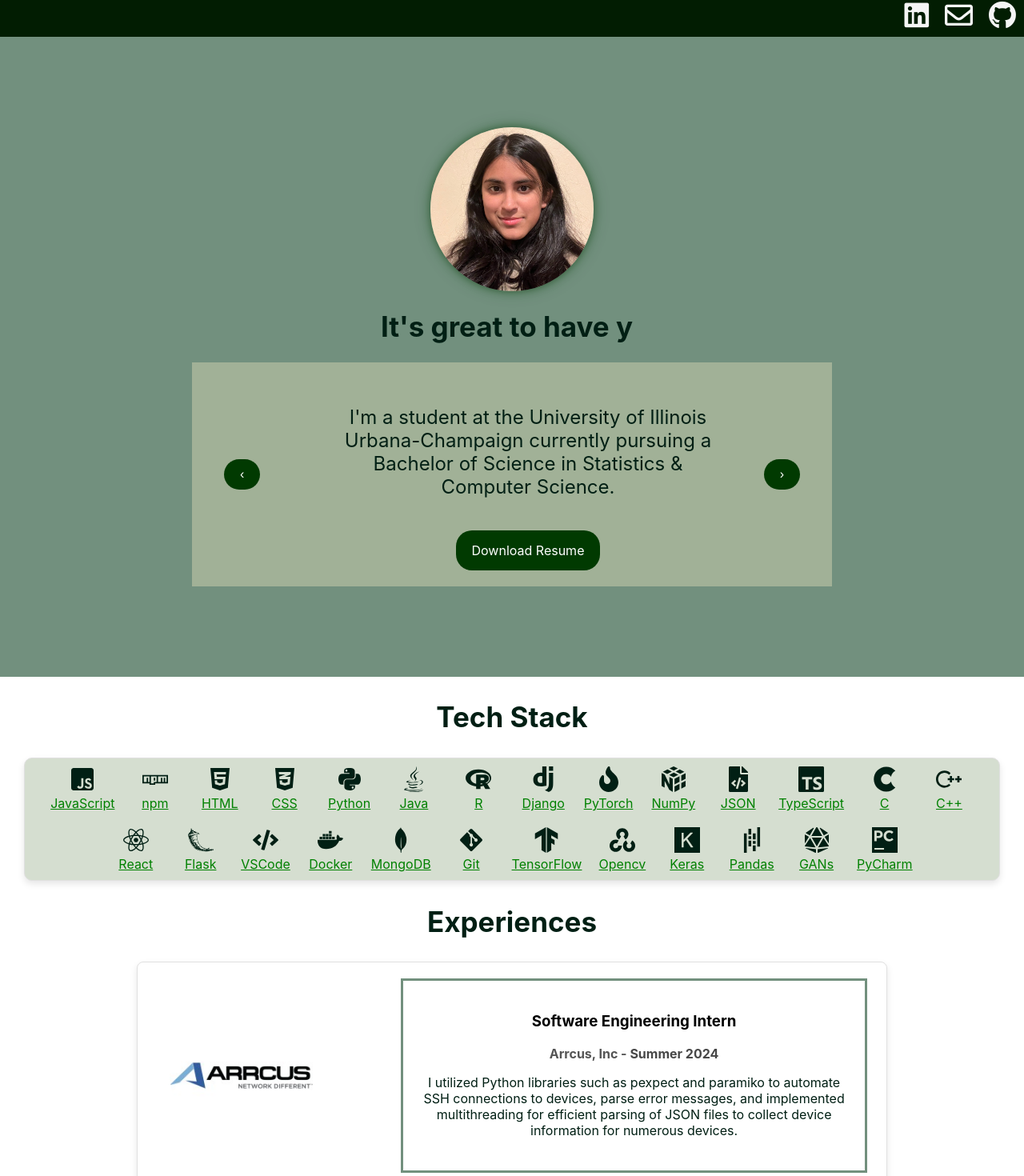
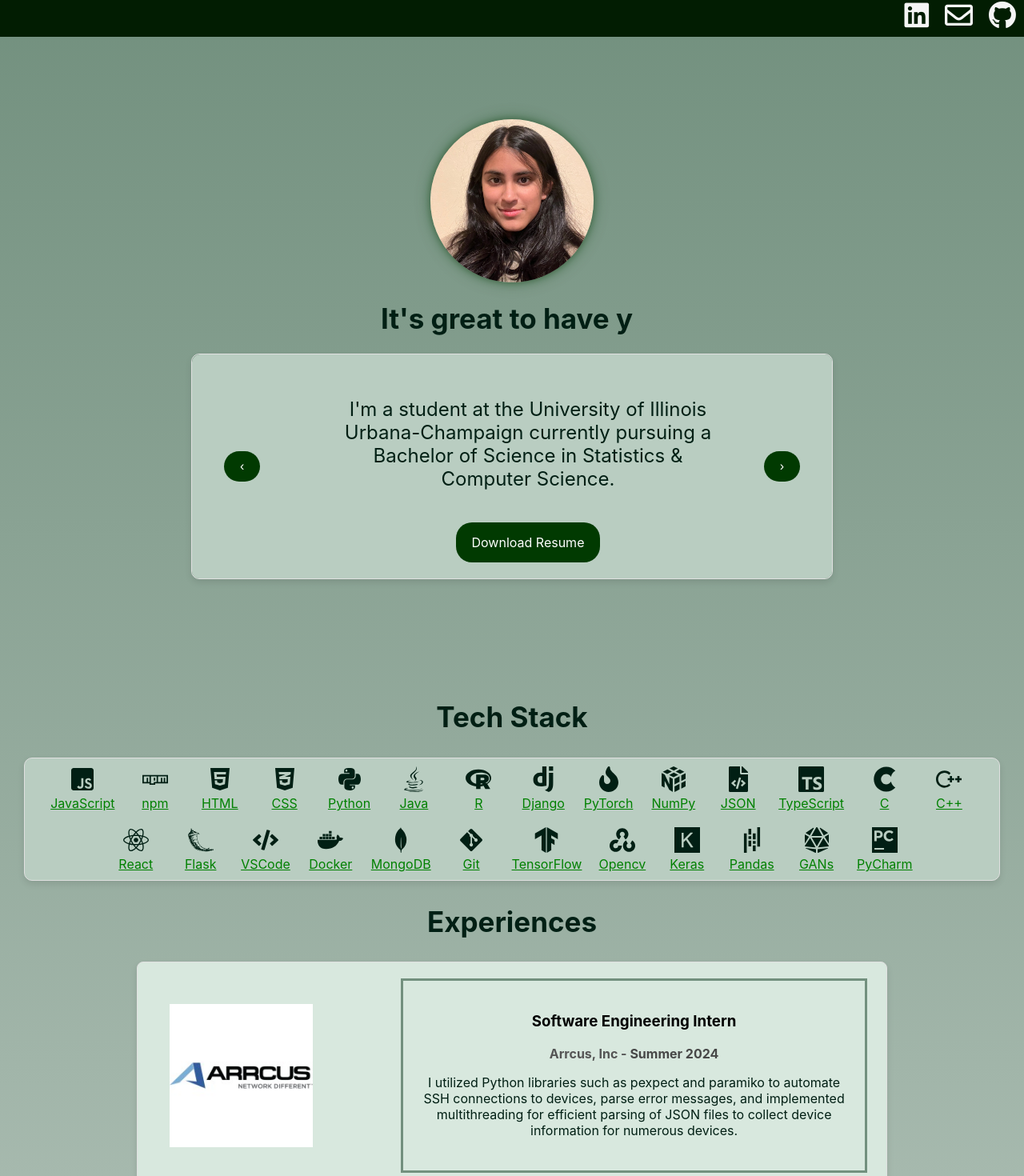
Before and after one commit to ssundr/ssundr.github.io, a React (Create React App) app in the folder portfolio/: page / in a window 1280 px wide. Shown: the part 9-1479 px from the top of the page at 80% size. Built offline with nearby package versions, Linux system fonts and the light colour scheme; a web font is replaced by a local one.

Commit message:
complete

```diff
--- a/portfolio/src/App.css
+++ b/portfolio/src/App.css
@@ -1,5 +1,6 @@
 .App {
   text-align: center;
+  background-image: linear-gradient(#72907e, rgb(255, 255, 255));
 }
 
 .App-logo {
@@ -30,7 +31,7 @@ h5 {
 }
 
 .App-header {
-  background-color: #72907e;
+  /* background-color: #72907e; */
   min-height: 100vh;
   display: flex;
   flex-direction: column;
@@ -51,13 +52,17 @@ h5 {
   margin: 0 auto; /* Center horizontally */
   height: 280px; /* Adjust height as needed */
   overflow: hidden;
+  margin-bottom: -8.5%;
+  border-radius: 10px;
+  box-shadow: 0 4px 8px rgba(0, 0, 0, 0.1);
+  border: 1px solid #e0e0e0;
 }
 
 .flashcard {
   position: absolute;
   width: 100%; /* Full width of flashcard container */
   height: 100%;
-  background-color: #a1b197;
+  background-color: white;
   box-shadow: 0 2px 4px rgba(0,0,0,0.1);
   display: flex;
   flex-direction: column; /* Ensure button stays below content */
@@ -68,15 +73,19 @@ h5 {
   opacity: 0;
   transition: opacity 0.3s ease;
   padding: 20px; /* Adjust padding as needed */
+  border-radius: 10px;
+  background-color: #b9cdc1;
 }
 
 .flashcard-container:hover {
   transform: translateY(-5px); /* move card up on hover */
   box-shadow: 0 12px 24px rgba(0, 0, 0, 0.15); /* larger box shadow on hover */
+  border-radius: 10px;
 }
 
 .flashcard.active {
   opacity: 1;
+  border-radius: 10px;
 }
 
 .flashcard-content {
@@ -130,6 +139,7 @@ h5 {
 
 /* profile picture */
 .profile-picture {
+  margin-top: -10%;
   width: 16%;
   height: auto;
   border-radius: 50%;
@@ -152,7 +162,7 @@ h1 {
   box-shadow: 0 4px 8px rgba(0, 0, 0, 0.1);
   border-radius: 10px;
   border: 1px solid #e0e0e0;
-  background-color: #d5ded0;
+  background-color: #b9cdc1;
 }
 
 .tech-stack:hover {
@@ -179,7 +189,7 @@ h2 {
 .card {
   display: flex;
   align-items: center; /* align items vertically */
-  background-color: #fff;
+  background-color: #d8e8de;
   border: 1px solid #e0e0e0;
   border-radius: 8px;
   padding: 20px;
@@ -200,7 +210,6 @@ h2 {
   width: 20%;
   height: 100%;
   margin-right: 20px; /* space between logo and card content */
-  border-radius: 50%;
   object-fit: cover;
   padding-right: 10%;
   padding-left: 20px;
@@ -261,13 +270,13 @@ h2 {
 .coursework-container {
   display: flex;
   flex-wrap: wrap;
-  background-color: white;
   padding: 20px;
   justify-content: center;
 }
 
 .course-card {
-  background-color: #fff;
+  background-color: white;
+  border: 0.5px solid #a7c5b1;
   border-radius: 8px;
   box-shadow: 0px 4px 8px rgba(0, 0, 0, 0.1);
   margin: 10px;
@@ -317,7 +326,7 @@ h2 {
 }
 
 .project-card {
-  background-color: #fff;
+  background-color: #dcebe1;
   border-radius: 8px;
   box-shadow: 0px 4px 8px rgba(0, 0, 0, 0.1);
   margin: 10px;
```
